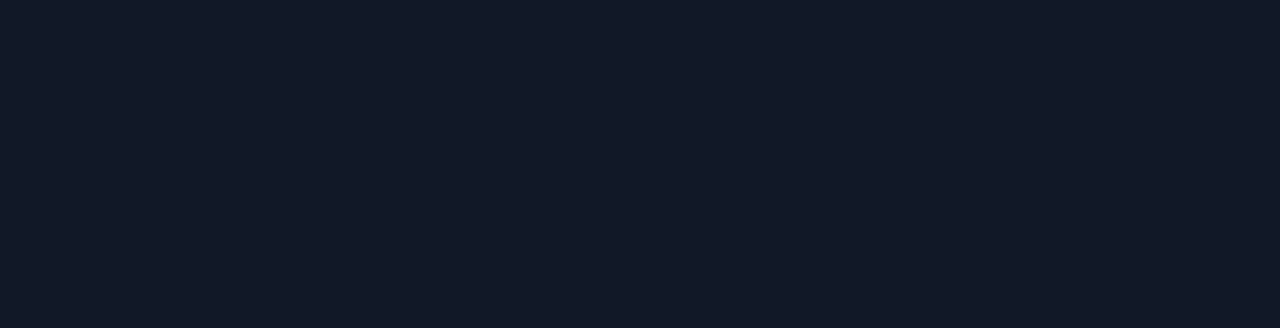
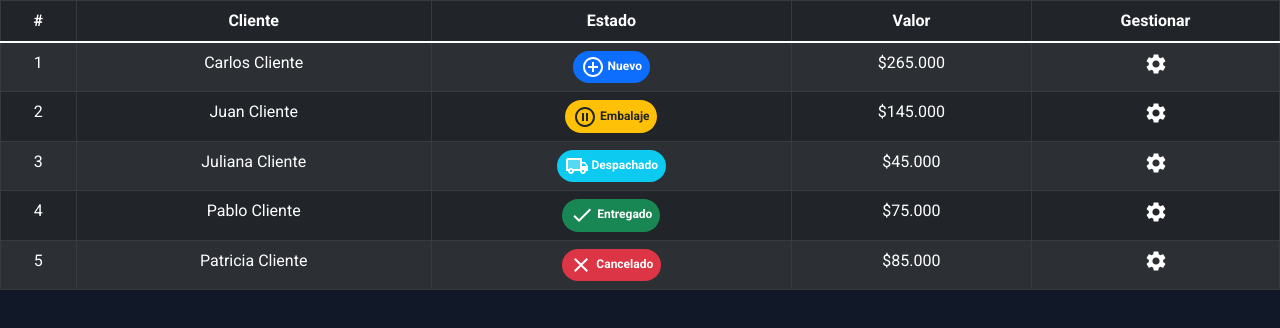
Before and after one commit to Developers-React-mintic/MisionTicCiclo3AppVentas, a React (Create React App) app: page /pedidos in a window 1280 px wide. Shown: the top 328 px of the page. Built offline with nearby package versions, Linux system fonts and the light colour scheme.

Commit message:
Interfaces
Se agrega tabla de consulta de pedidos, y consulta de ventas

```diff
--- a/package.json
+++ b/package.json
@@ -3,11 +3,17 @@
   "version": "0.1.0",
   "private": true,
   "dependencies": {
+    "@material-ui/core": "^4.12.3",
+    "@material-ui/icons": "^4.11.2",
     "@testing-library/jest-dom": "^5.11.4",
     "@testing-library/react": "^11.1.0",
     "@testing-library/user-event": "^12.1.10",
     "bootstrap": "^5.1.1",
+    "install": "^0.13.0",
+    "material-table": "^1.69.3",
+    "npm": "^7.24.1",
     "react": "^17.0.2",
+    "react-bootstrap": "^2.0.0-rc.0",
     "react-dom": "^17.0.2",
     "react-router-dom": "^5.3.0",
     "react-scripts": "4.0.3",
--- a/src/App.jsx
+++ b/src/App.jsx
@@ -1,7 +1,10 @@
 import "./App.css";
+import 'bootstrap/dist/css/bootstrap.min.css';
+
 import { BrowserRouter as Router, Switch, Route } from "react-router-dom";
 import Login from "pages/login.jsx";
-
+import Ventas from "pages/ventas.jsx";
+import Pedidos from "pages/pedidos.jsx";
 function App() {
   return (
     <div className="App">
@@ -11,6 +14,12 @@ function App() {
           <Route path="/" exact>
             <Login />
           </Route>
+          <Route path="/ventas" exact>
+            <Ventas />
+          </Route>
+          <Route path="/pedidos" exact>
+            <Pedidos />
+          </Route>
         </Switch>
       </Router>
     </div>
--- a/src/pages/login.jsx
+++ b/src/pages/login.jsx
@@ -1,4 +1,3 @@
-import react, { useEffect, useState } from "react";
 import login from "../assets/images/login.svg";
 import ojotachado from "../assets/icon/ojotachado.svg";
 import ojo from "../assets/icon/ojo.svg";
--- /dev/null
+++ b/src/pages/pedidos.jsx
@@ -0,0 +1,68 @@
+import Table from 'react-bootstrap/Table'
+import PauseCircleOutlineIcon from '@material-ui/icons/PauseCircleOutline';
+import Badge from 'react-bootstrap/Badge'
+import SettingsIcon from '@material-ui/icons/Settings';
+import AddCircleOutlineTwoToneIcon from '@material-ui/icons/AddCircleOutlineTwoTone';
+import LocalShippingTwoToneIcon from '@material-ui/icons/LocalShippingTwoTone';
+import CheckTwoToneIcon from '@material-ui/icons/CheckTwoTone';
+import ClearTwoToneIcon from '@material-ui/icons/ClearTwoTone';
+const Pedidos = () => {
+    // TODO importar libreria de alertas para el login
+    // TODO ver funcionalidad iniciar sesion y remember me
+    return (
+        <Table striped bordered hover variant="dark"  >
+            <thead className="container h-200"  >
+                <tr >
+                    <th>#</th>
+                    <th>Cliente</th>
+                    <th>Estado</th>
+                    <th>Valor</th>
+                    <th>Gestionar</th>
+                </tr>
+            </thead>
+            <tbody>
+                <tr>
+                    <td>1</td>
+                    <td>Carlos Cliente</td>
+                    <td><Badge pill bg="primary">
+                    <AddCircleOutlineTwoToneIcon color="success" /> Nuevo
+                    {' '}</Badge></td>
+                    <td>$265.000</td>
+                    <th> <SettingsIcon color="success" />  </th>
+                </tr>
+                <tr>
+                    <td>2</td>
+                    <td>Juan Cliente</td>
+                    <td><Badge pill bg="warning" text="dark"><PauseCircleOutlineIcon color="success" /> Embalaje
+                    </Badge>{' '}</td>
+                    <td>$145.000</td>
+                    <th> <SettingsIcon color="success" />  </th>
+                </tr>
+                <tr>
+                    <td >3</td>
+                    <td>Juliana  Cliente</td>
+                    <td> <Badge pill bg="info"><LocalShippingTwoToneIcon color="success" /> Despachado </Badge>{' '}</td>
+                    <td>$45.000 </td>
+                    <th> <SettingsIcon color="success" />  </th>
+                </tr>
+                <tr>
+                    <td >4</td>
+                    <td>Pablo  Cliente</td>
+                    <td> <Badge pill bg="success"><CheckTwoToneIcon  color="success" /> Entregado </Badge>{' '}  </td>
+                    <td>$75.000 </td>
+                    <th> <SettingsIcon color="success" />  </th>
+                </tr>
+                <tr>
+                    <td >5</td>
+                    <td>Patricia  Cliente</td>
+                    <td> <Badge pill bg="danger"><ClearTwoToneIcon  color="success" /> Cancelado </Badge>{' '}  </td>
+                    <td>$85.000 </td>
+                    <th> <SettingsIcon color="success" />  </th>
+                </tr>
+            </tbody>
+        </Table>
+
+    );
+};
+
+export default Pedidos;
--- /dev/null
+++ b/src/pages/ventas.jsx
@@ -0,0 +1,46 @@
+import Table from 'react-bootstrap/Table'
+import Visibility from '@material-ui/icons/Visibility';
+const Ventas = () => {
+    // TODO importar libreria de alertas para el login
+    // TODO ver funcionalidad iniciar sesion y remember me
+    return (
+        <Table striped bordered hover variant="dark"  >
+            <thead className="container h-200"  >
+                <tr >
+                    <th>#</th>
+                    <th>Vendedor</th>
+                    <th>Ventas</th>
+                    <th>Tienda</th>
+                    <th></th>
+                </tr>
+            </thead>
+            <tbody>
+                <tr>
+                    <td>1</td>
+                    <td>Carlos Rodriguez</td>
+                    <td>$5968000</td>
+                    <td>Bogotá</td>
+                    <th> Ver <Visibility color="success" /></th>
+                </tr>
+                <tr>
+                    <td >2</td>
+                    <td>Jacob Morales</td>
+                    <td>$5568000</td>
+                    <td>Cali</td>
+
+                    <th> Ver <Visibility color="success" /></th>
+                </tr>
+                <tr>
+                    <td >3</td>
+                    <td>Patricia Bueno</td>
+                    <td>$4568000</td>
+                    <td>Medellin </td>
+                    <th> Ver <Visibility color="success" /></th>
+                </tr>
+            </tbody>
+        </Table>
+
+    );
+};
+
+export default Ventas;
```
Also changed, not shown: 1 other file (tests, documents, lock files or other folders).
